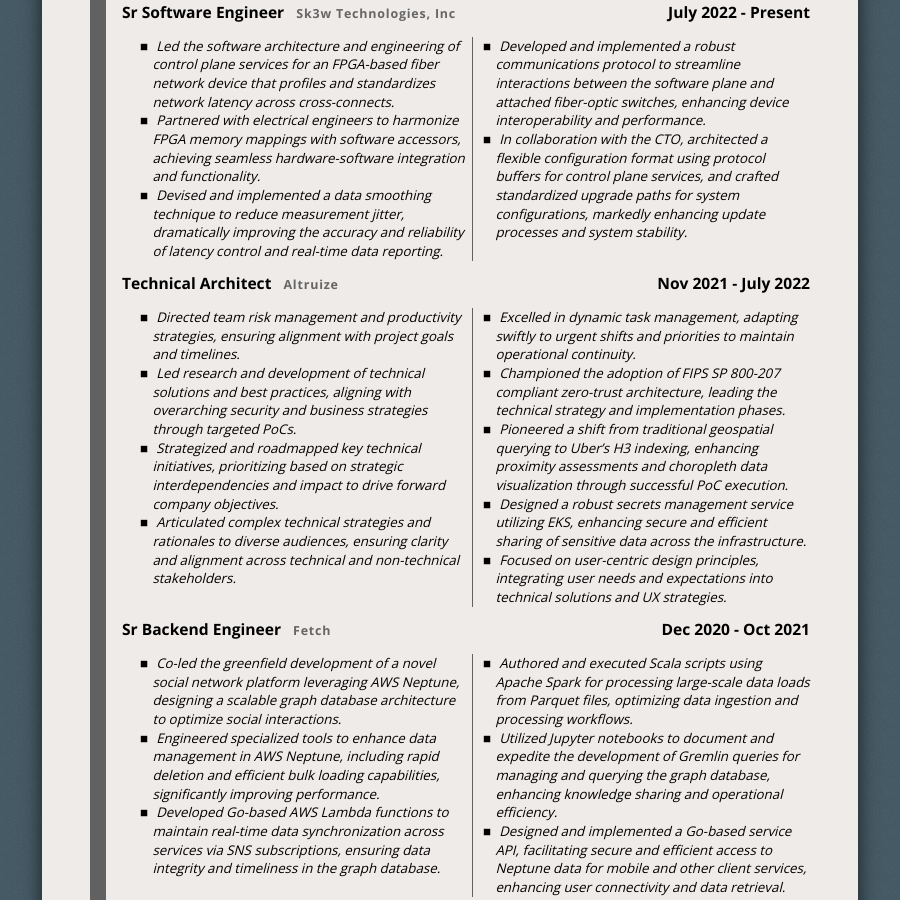
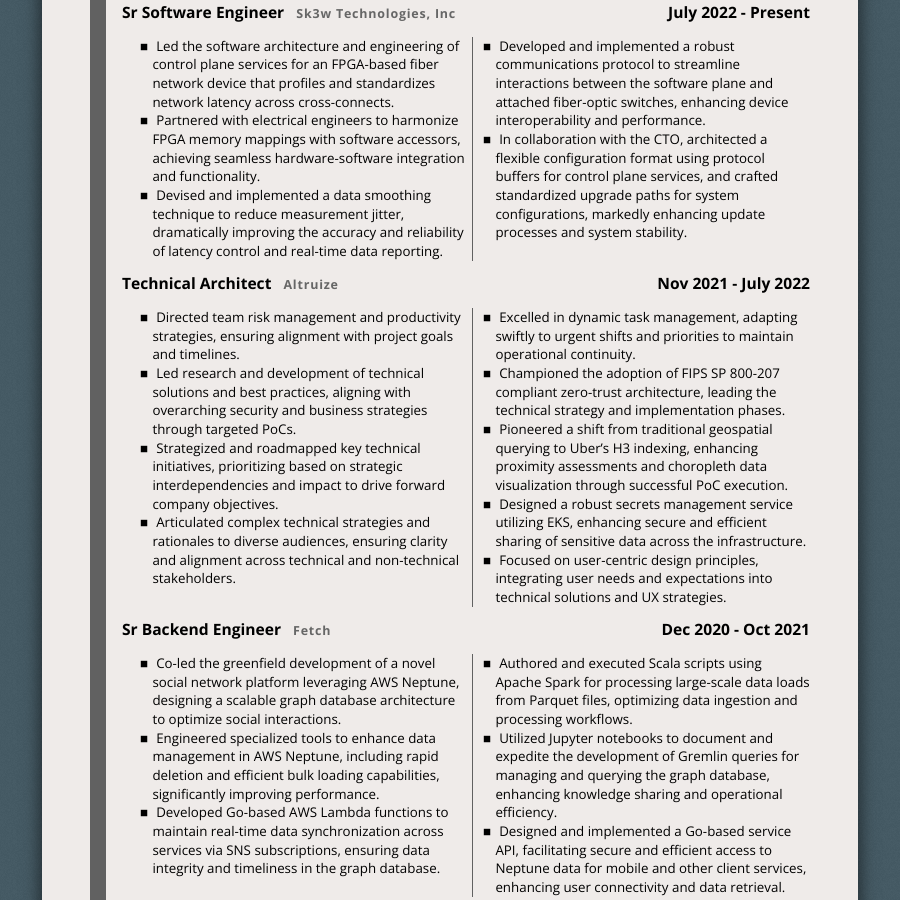
Before and after one commit to storskegg/storskegg.github.io, a website: page index.html in a window 1280 px wide. Shown: the part 639-1539 px from the top of the page, without its empty margins (190-1090 px from the left). Drawn offline with nearby package versions, Linux system fonts and the light colour scheme.

Commit message:
remove edit italics

```diff
--- a/index.html
+++ b/index.html
@@ -67,11 +67,11 @@
         </header>
 
         <ul class="two ruled columns accomplishments">
-          <li class="updated">Led the software architecture and engineering of control plane services for an FPGA-based fiber network device that profiles and standardizes network latency across cross-connects.</li>
-          <li class="updated">Partnered with electrical engineers to harmonize FPGA memory mappings with software accessors, achieving seamless hardware-software integration and functionality.</li>
-          <li class="updated">Devised and implemented a data smoothing technique to reduce measurement jitter, dramatically improving the accuracy and reliability of latency control and real-time data reporting.</li>
-          <li class="updated">Developed and implemented a robust communications protocol to streamline interactions between the software plane and attached fiber-optic switches, enhancing device interoperability and performance.</li>
-          <li class="updated">In collaboration with the CTO, architected a flexible configuration format using protocol buffers for control plane services, and crafted standardized upgrade paths for system configurations, markedly enhancing update processes and system stability.</li>
+          <li>Led the software architecture and engineering of control plane services for an FPGA-based fiber network device that profiles and standardizes network latency across cross-connects.</li>
+          <li>Partnered with electrical engineers to harmonize FPGA memory mappings with software accessors, achieving seamless hardware-software integration and functionality.</li>
+          <li>Devised and implemented a data smoothing technique to reduce measurement jitter, dramatically improving the accuracy and reliability of latency control and real-time data reporting.</li>
+          <li>Developed and implemented a robust communications protocol to streamline interactions between the software plane and attached fiber-optic switches, enhancing device interoperability and performance.</li>
+          <li>In collaboration with the CTO, architected a flexible configuration format using protocol buffers for control plane services, and crafted standardized upgrade paths for system configurations, markedly enhancing update processes and system stability.</li>
         </ul>
       </section>
 
@@ -81,15 +81,15 @@
         </header>
 
         <ul class="two ruled columns accomplishments">
-          <li class="updated">Directed team risk management and productivity strategies, ensuring alignment with project goals and timelines.</li>
-          <li class="updated">Led research and development of technical solutions and best practices, aligning with overarching security and business strategies through targeted PoCs.</li>
-          <li class="updated">Strategized and roadmapped key technical initiatives, prioritizing based on strategic interdependencies and impact to drive forward company objectives.</li>
-          <li class="updated">Articulated complex technical strategies and rationales to diverse audiences, ensuring clarity and alignment across technical and non-technical stakeholders.</li>
-          <li class="updated">Excelled in dynamic task management, adapting swiftly to urgent shifts and priorities to maintain operational continuity.</li>
-          <li class="updated">Championed the adoption of FIPS SP <nobr>800-207</nobr> compliant zero-trust architecture, leading the technical strategy and implementation phases.</li>
-          <li class="updated">Pioneered a shift from traditional geospatial querying to Uber’s H3 indexing, enhancing proximity assessments and choropleth data visualization through successful PoC execution.</li>
-          <li class="updated">Designed a robust secrets management service utilizing EKS, enhancing secure and efficient sharing of sensitive data across the infrastructure.</li>
-          <li class="updated">Focused on user-centric design principles, integrating user needs and expectations into technical solutions and UX strategies.</li>
+          <li>Directed team risk management and productivity strategies, ensuring alignment with project goals and timelines.</li>
+          <li>Led research and development of technical solutions and best practices, aligning with overarching security and business strategies through targeted PoCs.</li>
+          <li>Strategized and roadmapped key technical initiatives, prioritizing based on strategic interdependencies and impact to drive forward company objectives.</li>
+          <li>Articulated complex technical strategies and rationales to diverse audiences, ensuring clarity and alignment across technical and non-technical stakeholders.</li>
+          <li>Excelled in dynamic task management, adapting swiftly to urgent shifts and priorities to maintain operational continuity.</li>
+          <li>Championed the adoption of FIPS SP <nobr>800-207</nobr> compliant zero-trust architecture, leading the technical strategy and implementation phases.</li>
+          <li>Pioneered a shift from traditional geospatial querying to Uber’s H3 indexing, enhancing proximity assessments and choropleth data visualization through successful PoC execution.</li>
+          <li>Designed a robust secrets management service utilizing EKS, enhancing secure and efficient sharing of sensitive data across the infrastructure.</li>
+          <li>Focused on user-centric design principles, integrating user needs and expectations into technical solutions and UX strategies.</li>
         </ul>
       </section>
 
@@ -99,12 +99,12 @@
         </header>
 
         <ul class="two ruled columns accomplishments">
-          <li class="updated">Co-led the greenfield development of a novel social network platform leveraging AWS Neptune, designing a scalable graph database architecture to optimize social interactions.</li>
-          <li class="updated">Engineered specialized tools to enhance data management in AWS Neptune, including rapid deletion and efficient bulk loading capabilities, significantly improving performance.</li>
-          <li class="updated">Developed Go-based AWS Lambda functions to maintain real-time data synchronization across services via SNS subscriptions, ensuring data integrity and timeliness in the graph database.</li>
-          <li class="updated">Authored and executed Scala scripts using Apache Spark for processing large-scale data loads from Parquet files, optimizing data ingestion and processing workflows.</li>
-          <li class="updated">Utilized Jupyter notebooks to document and expedite the development of Gremlin queries for managing and querying the graph database, enhancing knowledge sharing and operational efficiency.</li>
-          <li class="updated">Designed and implemented a Go-based service API, facilitating secure and efficient access to Neptune data for mobile and other client services, enhancing user connectivity and data retrieval.</li>
+          <li>Co-led the greenfield development of a novel social network platform leveraging AWS Neptune, designing a scalable graph database architecture to optimize social interactions.</li>
+          <li>Engineered specialized tools to enhance data management in AWS Neptune, including rapid deletion and efficient bulk loading capabilities, significantly improving performance.</li>
+          <li>Developed Go-based AWS Lambda functions to maintain real-time data synchronization across services via SNS subscriptions, ensuring data integrity and timeliness in the graph database.</li>
+          <li>Authored and executed Scala scripts using Apache Spark for processing large-scale data loads from Parquet files, optimizing data ingestion and processing workflows.</li>
+          <li>Utilized Jupyter notebooks to document and expedite the development of Gremlin queries for managing and querying the graph database, enhancing knowledge sharing and operational efficiency.</li>
+          <li>Designed and implemented a Go-based service API, facilitating secure and efficient access to Neptune data for mobile and other client services, enhancing user connectivity and data retrieval.</li>
         </ul>
       </section>
 
```
